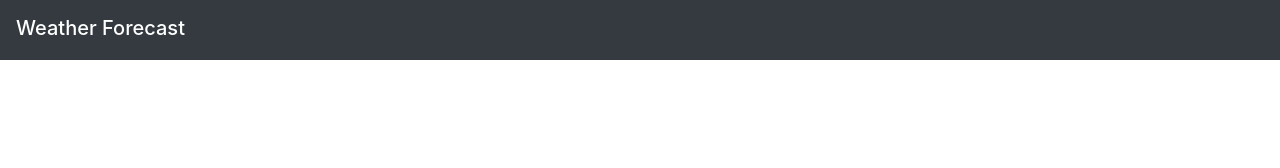
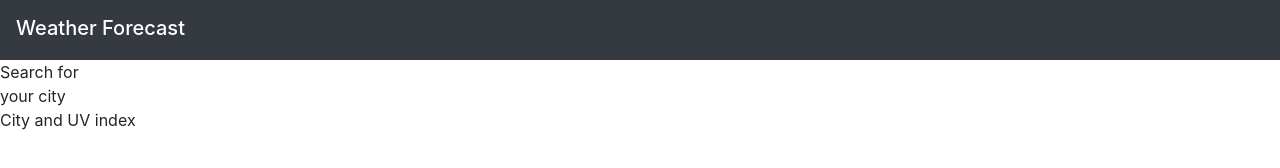
Before and after one commit to amcourson/Weather-Dashboard-Repo, a plain HTML site: page index.html in a window 1280 px wide. Drawn offline with nearby package versions, Linux system fonts and the light colour scheme; files that its build step writes are made by us from their sources.

Commit message:
adding rows and colums

```diff
--- /dev/null
+++ b/css/stylesheet.css
@@ -0,0 +1,3 @@
+.col-1{
+float:left;
+}
--- a/index.html
+++ b/index.html
@@ -5,13 +5,24 @@
   <meta charset="UTF-8">
   <meta name="viewport" content="width=device-width, initial-scale=1.0">
   <meta http-equiv="X-UA-Compatible" content="ie=edge">
-  <link rel="stylesheet" href="./assets/css/style.css" />
+  <link rel="stylesheet" href=".css/stylesheet.css" />
   <title> Weather Forecast</title>
   </head>
 
   <body>
     <link rel="stylesheet" href="https://stackpath.bootstrapcdn.com/bootstrap/4.3.1/css/bootstrap.min.css" integrity="sha384-ggOyR0iXCbMQv3Xipma34MD+dH/1fQ784/j6cY/iJTQUOhcWr7x9JvoRxT2MZw1T" crossorigin="anonymous">
-    <body>
         <nav class="navbar navbar-expand-lg navbar-dark bg-dark">
             <span class="navbar-brand mb-1 h1">Weather Forecast</span>
         </nav>
+
+    <div class="container-md">
+        <div class="row">
+            <div class="col-1"> Search for your city
+            </div>
+        </div>
+     </div>
+    <div class="row">
+        <div class="col-11">City and UV index</div>
+    </div>
+
+    </body>
```
Also changed, not shown: cs/stylesheet.css (deleted).
